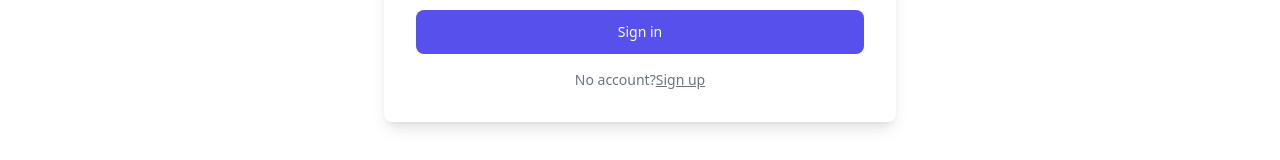
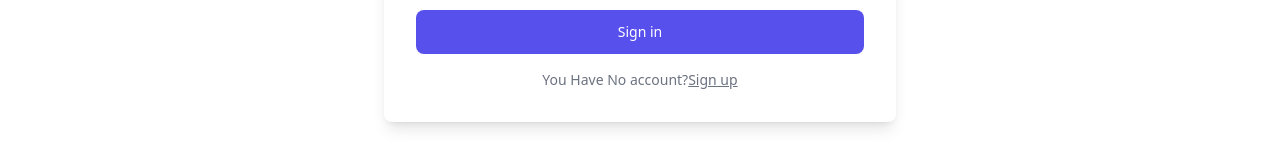
Before and after one commit to kawsar007/mern-blog-app, a React (Vite) app in the folder frontend/: page /sign-in in a window 1280 px wide. Shown: the part 434-594 px from the top of the page. Built offline with nearby package versions, Linux system fonts and the light colour scheme.

Commit message:
Working with signup page

```diff
--- a/frontend/src/pages/SignIn.jsx
+++ b/frontend/src/pages/SignIn.jsx
@@ -96,7 +96,7 @@ const SignIn = () => {
           </button>
 
           <p className="text-center text-sm text-gray-500">
-            No account?
+            You Have No account?
             <Link className="underline" to="/sign-up">
               Sign up
             </Link>
```
